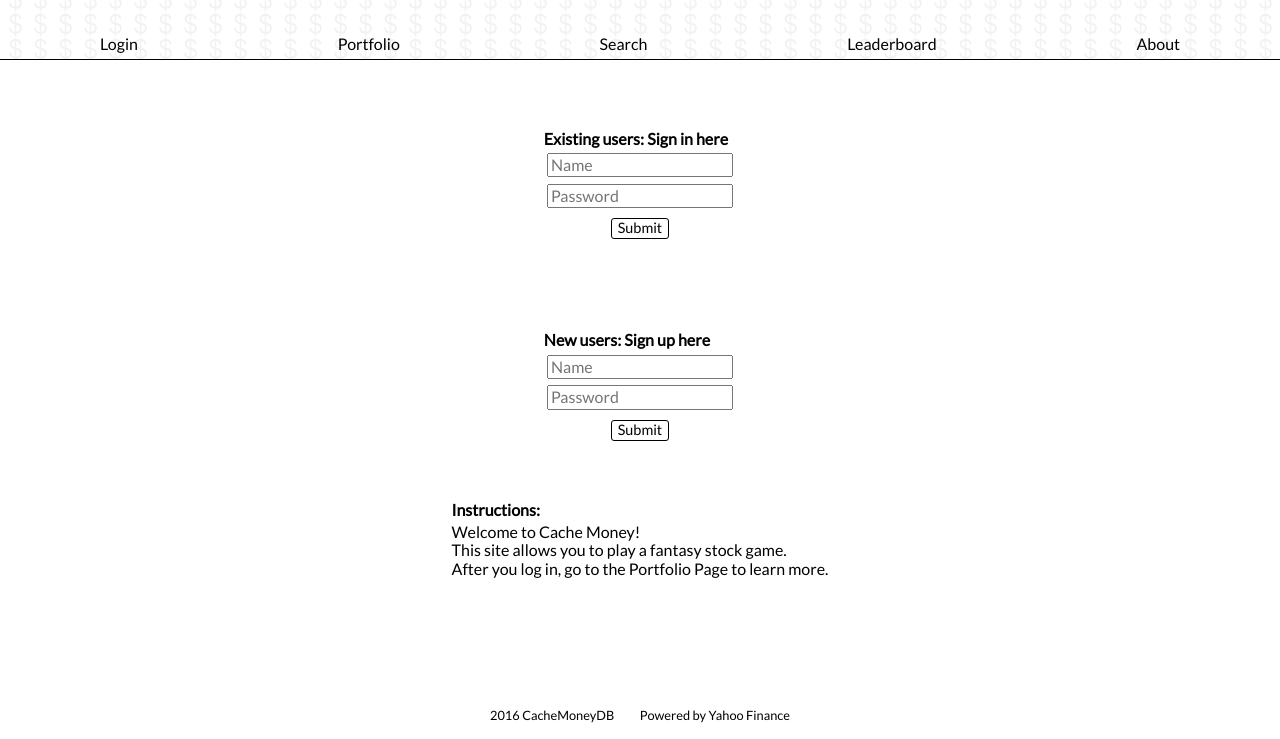
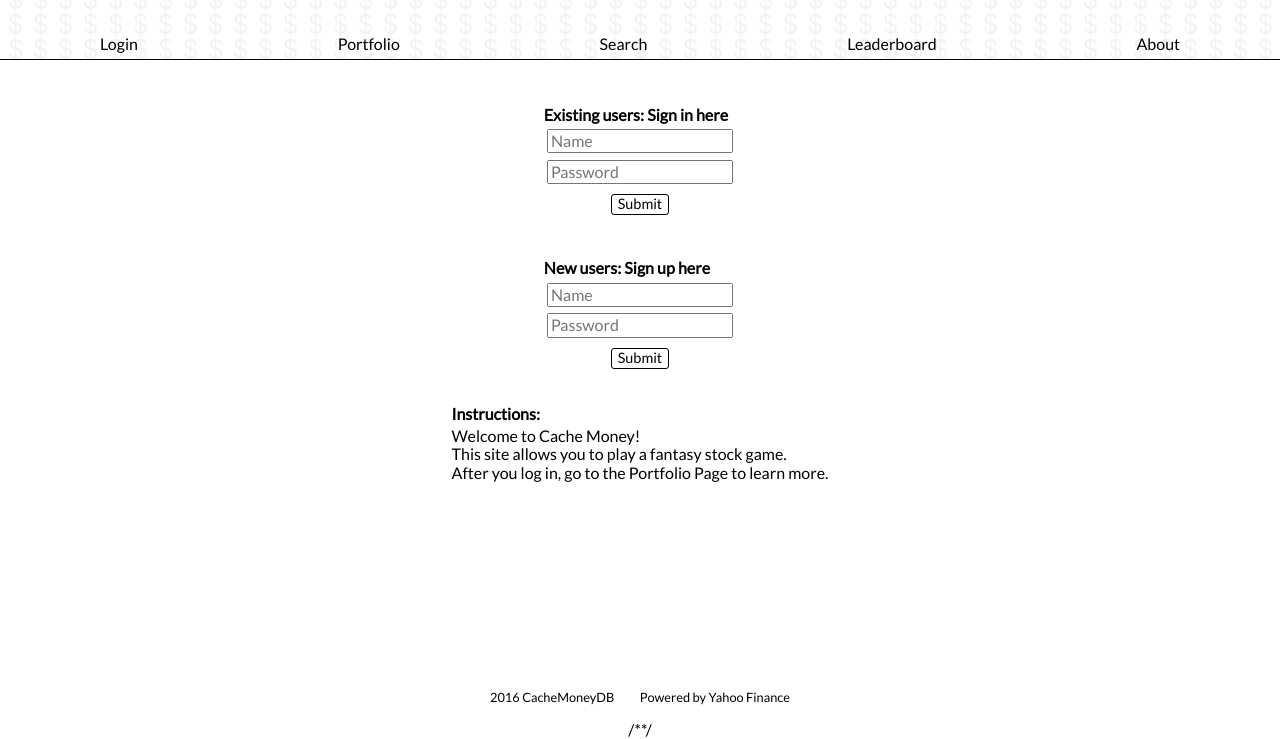
Before and after one commit to CacheMoneyDB/CacheMoneyApp, a website: page index.html in a window 1280 px wide. Shown: the part 61-800 px from the top of the page. Drawn offline with nearby package versions, Linux system fonts and the light colour scheme.

Commit message:
Some minor style tweaks

```diff
--- a/index.html
+++ b/index.html
@@ -155,7 +155,7 @@
 
         <section id="about" class="main-section">
             <h1>About Us</h1>
-            <h2 class="description">Cache Money was created by Chris, Michelle, Niilo and Tom.</h2>
+            <h3 class="description">Cache Money was created by Chris, Michelle, Niilo and Tom.</h3>
             <div class="authors">
                 <h2>Niilo Smeds</h2>
                 <img src="public/assets/gumby.jpg"/>
@@ -207,7 +207,7 @@
   <script type="text/javascript" src="https://cdnjs.cloudflare.com/ajax/libs/Chart.js/2.2.2/Chart.js"></script>
   <!--<script type="text/javascript" src="scripts/controller/controller.js"></script>
   <script type="text/javascript" src="scripts/controller/routes.js"></script>-->
-  <script type="text/javascript" src="scripts/controller/controllerjquery.js"></script>
+  /*<script type="text/javascript" src="scripts/controller/controllerjquery.js"></script>*/
   <script type="text/javascript" src="scripts/model/stockResearchModel.js"></script>
   <script type="text/javascript" src="scripts/model/leaderboardModel.js"></script>
   <script type="text/javascript" src="scripts/view/stockResearch.js"></script>
--- a/public/main.css
+++ b/public/main.css
@@ -103,7 +103,7 @@ p {
 #logged-in {
   display: flex;
   flex-direction: column;
-  margin: 2em auto;
+  margin: 0.5em auto;
 }
 
 button {
```
